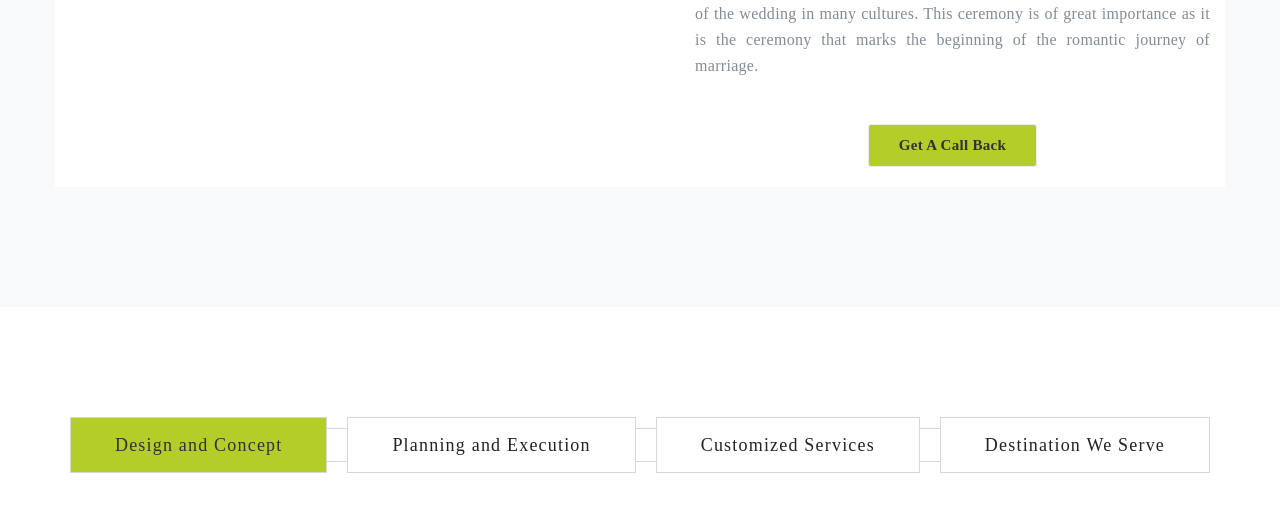
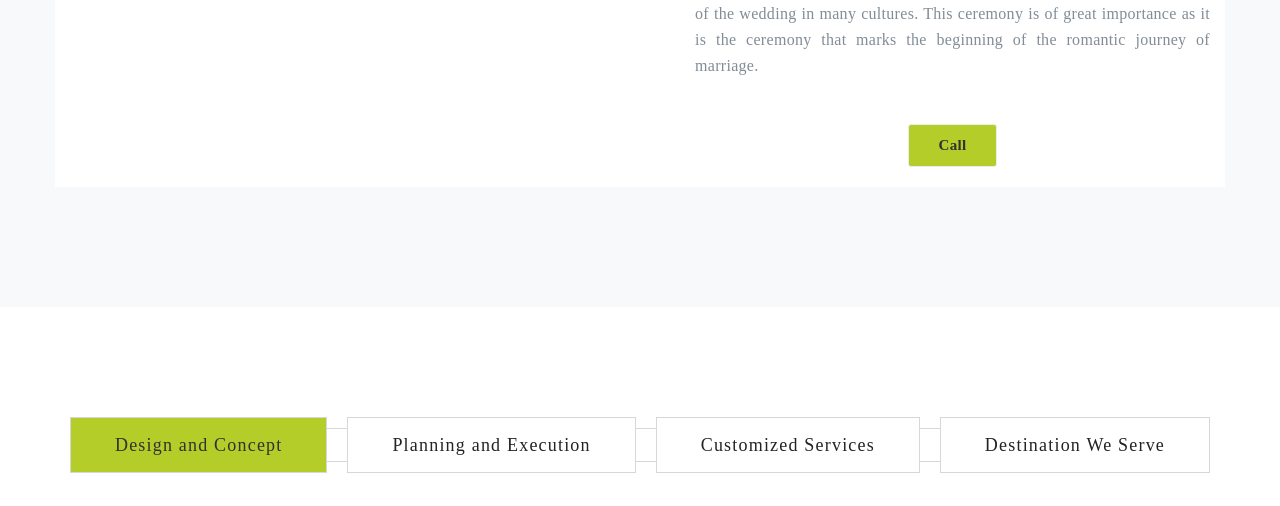
Before and after one commit to Yogesh-S-Gaikwad/The-Royal-Event, a plain HTML site: page engagement-planner-sangamner.html in a window 1280 px wide. Shown: the part 1010-1516 px from the top of the page. Drawn offline with Linux system fonts and the light colour scheme; a script that the page names is missing; a web font is replaced by a local one.

Commit message:
remove form

```diff
--- a/engagement-planner-sangamner.html
+++ b/engagement-planner-sangamner.html
@@ -276,9 +276,9 @@
                                     <!--<a href="#"><i class="fa fa-arrow-right"></i></a>-->
                                     <!--<a href="#"><i class="fa fa-anchor"></i></a>-->
                                     <div class="text-center">
-                                        <a href="the-royal-event-planner-enquiry.html"
-                                            class="ttm-btn ttm-btn-size-md ttm-btn-shape-round ttm-btn-style-fill ttm-btn-color-skincolor mt-30 mb-20">Get
-                                            a Call Back</a>
+                                        <a href="tel:+91 9920852177"
+                                            class="ttm-btn ttm-btn-size-md ttm-btn-shape-round ttm-btn-style-fill ttm-btn-color-skincolor mt-30 mb-20">
+                                            Call</a>
                                     </div>
                                 </div>
                             </div>
```
Also changed, not shown: baby-naming-ceremony-events.html (+1 -1 lines), bangle-ceremony-event-valaikappu-function.html (+2 -3 lines), birthday-party-event-management.html (+2 -3 lines), company-award-ceremony-event-planner.html (+3 -3 lines), corporate-event-management-companies.html (+3 -3 lines), corporate-social-event-planner-india.html (+3 -3 lines), exhibition-stall-design-fabricators-services.html (+3 -3 lines), housewarmig-functions-organizer.html (+3 -3 lines), product-launch-event-organizers-maharastra.html (+3 -3 lines), puberty-event-function-organizer.html (+3 -3 lines), sangeet-mehendi-ceremony-sangamner.html (+3 -3 lines), school-college-alumni-event-planners.html (+3 -3 lines), top-best-destination-wedding-planners.html (+3 -3 lines), virtual-online-event-management-organizers.html (+3 -3 lines), 2 more files.
